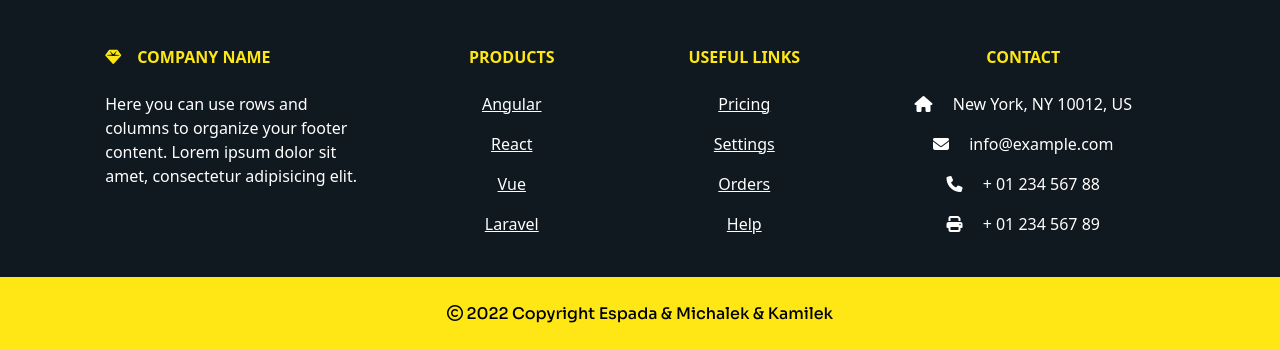
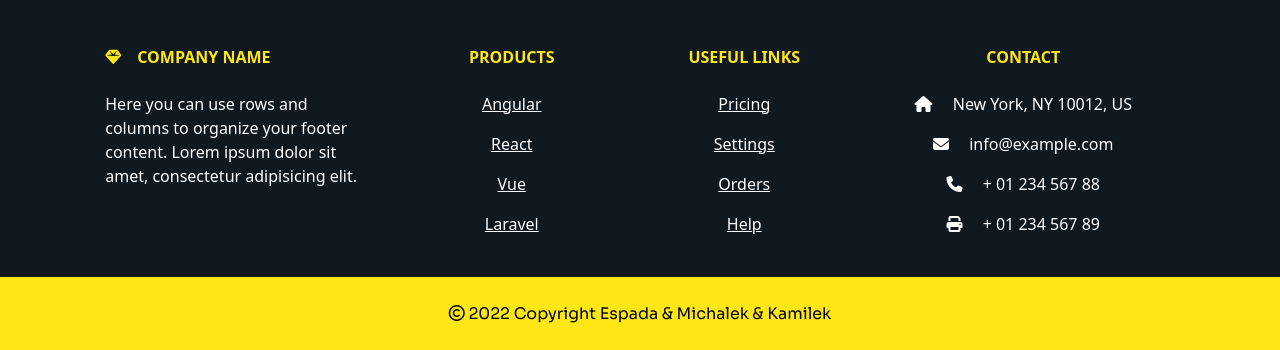
Before and after one commit to espadAbtw/piesfajnyjest, a PHP site: page / in a window 1280 px wide. Shown: the part 2444-2794 px from the top of the page. Run offline with PHP 8.4, Linux system fonts and the light colour scheme; some libraries are stand-ins or nearby versions.

Commit message:
czcionka footer

```diff
--- a/style.css
+++ b/style.css
@@ -316,5 +316,5 @@ img{
 
   .copyright-text {
     font-family: 'Sora', sans-serif;
-    font-weight: 500;
+    font-weight: 400;
   }
```
